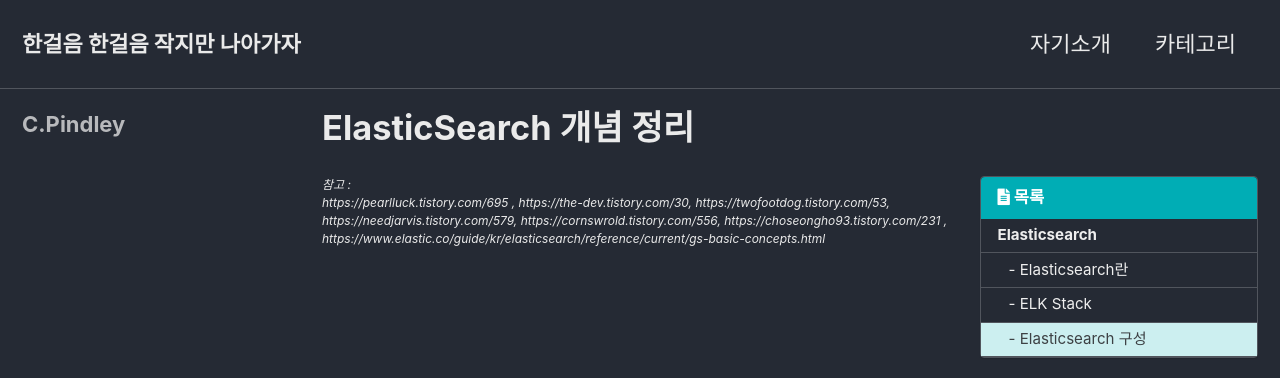
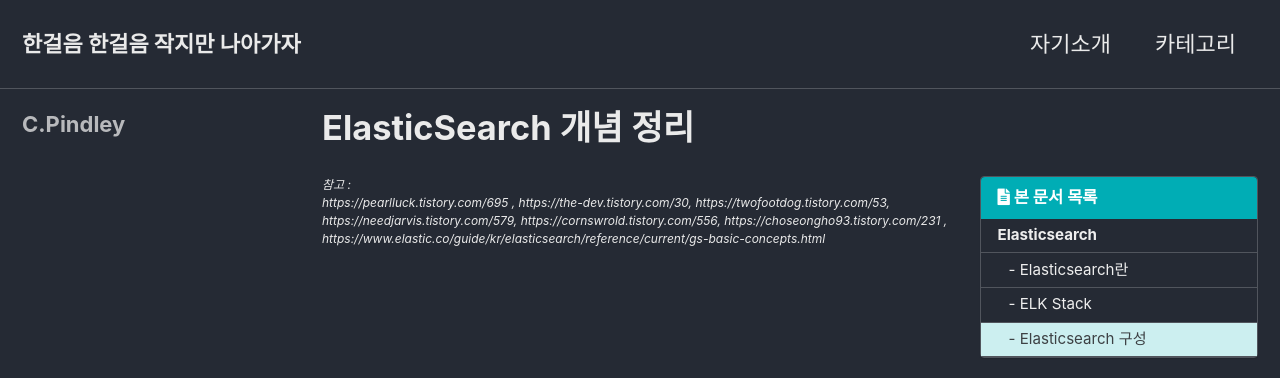
Before and after one commit to dmsgus6523/dmsgus6523.github.io, a Jekyll site: the page built from _posts/2023-10-06-ElasticSearch.md, in a window 1280 px wide. Shown: the top 378 px of the page. Built offline with Jekyll 4.4.1, drawn with Linux system fonts in a browser that asks for light colours; cached includes are drawn as plain includes.

Commit message:
Revert "구조변경"
This reverts commit 1ba7fc0a853e148c34660d6e11526f7f3d81e3b4.

```diff
--- a/_data/ui-text.yml
+++ b/_data/ui-text.yml
@@ -605,7 +605,7 @@ ko: &DEFAULT_KO
   breadcrumb_separator       : "/"
   menu_label                 : "토글 메뉴"
   search_label               :
-  toc_label                  : "목록"
+  toc_label                  : "본 문서 목록"
   ext_link_label             : "직접 링크"
   less_than                  : "최대"
   minute_read                : "분 소요"
```
Also changed, not shown: _posts/2022-03-29-Java기초.md (renamed from _posts/공부/2022-03-29-Java기초.md), _posts/2023-10-06-ElasticSearch.md (renamed from _posts/프로젝트/2023-10-06-ElasticSearch.md).
